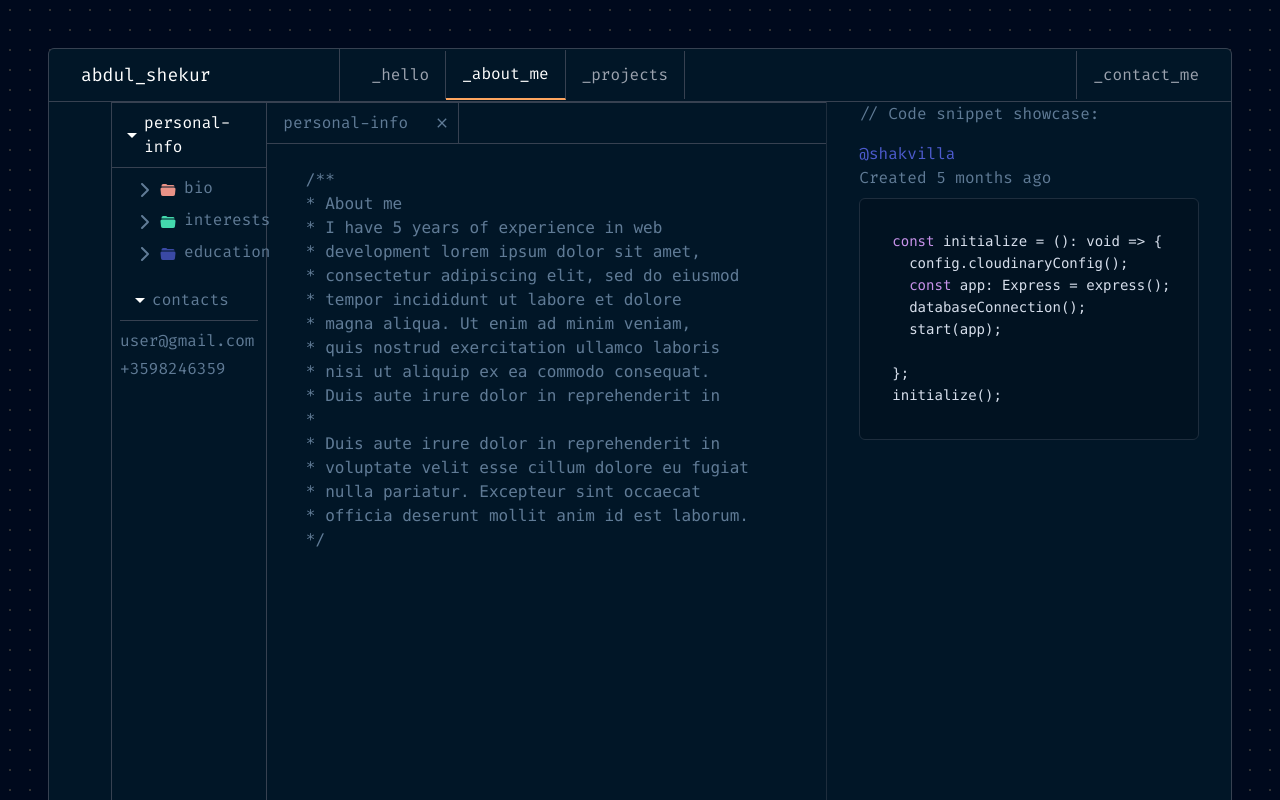
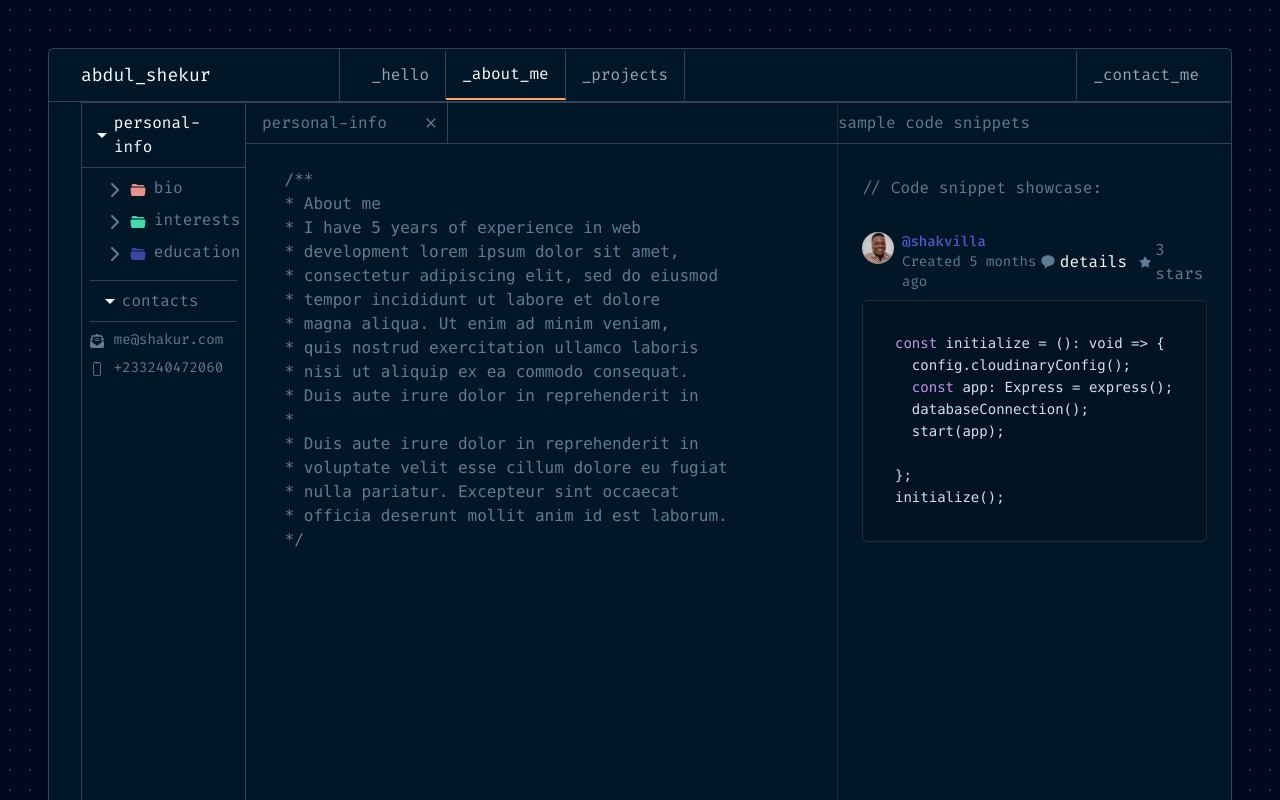
Before and after one commit to Shakvilla/shakur, a Next.js app: page /about_me in a window 1280 px wide. Shown: the top 800 px of the page. Built offline with nearby package versions, Linux system fonts and the light colour scheme.

Commit message:
desktop version of of about page 90% completed

```diff
--- a/pages/_app.js
+++ b/pages/_app.js
@@ -6,14 +6,18 @@ import { PagesProgressBar as ProgressBar } from 'next-nprogress-bar';
 import { Fira_Code } from 'next/font/google'
 import Navbar from '../components/Navbar';
 import Footer from '../components/Footer';
+
+
+
 const fira = Fira_Code({ subsets: ['latin'] })
 
 function MyApp({ Component, pageProps }) {
   <Head>
     <title>Abdul Shekur - Portfolio</title>
   </Head>
-  return <div className={`${fira.className} absolute top-0 text-white p-4 sm:p-8 md:p-12 min-h-screen w-screen bg-[#000000] bg-[radial-gradient(#ffffff33_1px,#00091d_1px)] bg-[size:20px_20px] overflow-hidden`}>
+  return <div className={fira.className }>
 
+    <div className="absolute top-0 text-white p-4 sm:p-8 md:p-12 min-h-screen w-screen bg-[#000000] bg-[radial-gradient(#ffffff33_1px,#00091d_1px)] bg-[size:20px_20px] overflow-hidden">
       <div className="  mx-auto h-full 2xl:h-screen     w-full border border-gray-700 rounded-md bg-[#011627]">
         <Navbar />
 
@@ -28,6 +32,9 @@ function MyApp({ Component, pageProps }) {
         />
 
       </div>
+ </div>
+
+
 
   </div>
 }
--- a/pages/about_me/index.jsx
+++ b/pages/about_me/index.jsx
@@ -5,6 +5,12 @@ import CodeSnippet from '../../components/CodeSnippet'
 import { MdClose } from "react-icons/md";
 import { IoFolderOpen } from "react-icons/io5";
 import { FaChevronRight } from "react-icons/fa6";
+import { FaEnvelopeOpenText } from "react-icons/fa6";
+import { IoPhonePortraitOutline } from "react-icons/io5";
+import { BiSolidMessageRounded } from "react-icons/bi";
+import { FaStar } from "react-icons/fa6";
+
+import Image from 'next/image'
 
 export default function About() {
 
@@ -34,14 +40,16 @@ initialize();
     <div className="min-h-screen flex flex-col bg-[#011627] text-white">
       {/* <Navbar /> */}
 
-      <main className="flex flex-1 w-full px-4  sm:px-6  md:px-8 mx-auto">
+      <main className="flex flex-1 w-full px-4  sm:px-6  md:px-0 mx-auto">
 
         <div>
 
         </div>
         <section className="w-full flex lg:w-2/12">
             <div className="lg:w-2/12 border-r border-gray-700 h-full">
+             <div className="">
 
+             </div>
             </div>
               <div className="text-[#607B96] lg:w-10/12 border-r border-gray-700 h-full">
             <div className="mt-0">
@@ -84,7 +92,7 @@ initialize();
                 </li>
                   </ul>
                   <div className="mt-4 px-2">
-                <div className="p-2 flex justify-start items-center text-white border-b border-gray-700">
+                <div className="p-2 flex justify-start items-center text-white border-y border-gray-700">
                   <div className="text-2xl">
                     <MdArrowDropDown />
 
@@ -92,8 +100,17 @@ initialize();
                   <p className="text-[#607B96]">contacts</p>
                 </div>
                     {/* <p className="text-[#607B96]">contacts</p> */}
-                    <p className="mt-2">user@gmail.com</p>
-                    <p className="mt-1">+3598246359</p>
+                <li className="mt-2 text-sm flex items-center gap-2">
+                  <p className="text-[#607B96]  w-4 h-3"> <FaEnvelopeOpenText /></p>
+                  <p className="text-[#607B96]">me@shakur.com</p>
+                </li>
+                    {/* <p className="mt-1">+3598246359</p> */}
+                <li className="mt-2 text-sm flex items-center gap-2">
+                  <p className="text-[#607B96]  w-4 h-3"> <IoPhonePortraitOutline />
+
+                  </p>
+                  <p className="text-[#607B96]">+233240472060</p>
+                </li>
                   </div>
                 </div>
               </div>
@@ -134,42 +151,58 @@ initialize();
 
         </section>
 
-        <section className="w-full lg:w-4/12 pl-8 border-l border-[#1E2D3D]">
-          <div className="text-[#607B96]">
-            <p>// Code snippet showcase:</p>
+        <section className="w-full lg:w-4/12 border-l border-[#1E2D3D]">
+          <div className=" flex justify-start py-2 items-center  border-y border-gray-700">
+            {/* <div className="py-2"> */}
+              {/* <MdArrowDropDown /> */}
+              <p className=" text-[#607B96]">sample code snippets</p>
+            {/* </div> */}
+            {/* <p className="">personal-info</p> */}
           </div>
-          <div className="mt-4">
+
+          <div className="my-8 px-6">
+            <div className="text-[#607B96] mb-8">
+              <p>// Code snippet showcase:</p>
+            </div>
             <div className="mb-8">
-              <p className="text-[#4D5BCE]">@shakvilla</p>
-              <p className="text-[#607B96]">Created 5 months ago</p>
+              <div className="flex justify-between items-center ">
+                <div className="flex item-center gap-x-2">
+                  {/* <div className=" w-8 h-8 rounded-full"> */}
+                    <Image
+                        src="/images/shakur.svg"
+                        alt="shakur"
+                        width="32"
+                        height="32"
+                        className="h-8 w-8 rounded-full"
+                    />
+
+                  {/* </div> */}
+                  <div className="text-sm">
+                    <p className="text-[#4D5BCE] font-medium">@shakvilla</p>
+                    <p className="text-[#607B96]">Created 5 months ago</p>
+                  </div>
+
+                </div>
+                <div className="flex gap-x-3">
+                  <div className="flex items-center text-[#607B96] gap-x-1">
+                    <BiSolidMessageRounded />
+
+                    <p className="text-white">details</p>
+
+                  </div>
+                  <div className="flex items-center text-[#607B96] gap-x-1">
+                    <FaStar />
+                    <p className="">3 stars</p>
+
+                  </div>
+                </div>
+              </div>
+
               <div className="mt-2 bg-[#011221] border border-[#1E2D3D] p-4 rounded-md">
                 <CodeSnippet code={code1} language="typescript" />
-
-                {/* <SyntaxHighlighter
-                    language="typescript"
-                  style={solarizedlight}
-                    showLineNumbers
-                    wrapLines
-                  customStyle={customStyle}
-                    >
-                  {code1}
-                </SyntaxHighlighter> */}
               </div>
             </div>
-            {/* <div className="mb-8">
-              <p className="text-[#4D5BCE]">@username</p>
-              <p className="text-[#607B96]">Created 9 months ago</p>
-              <div className="mt-2 bg-[#011221] border border-[#1E2D3D] p-4 rounded-md">
-                <SyntaxHighlighter
-                  language="typescript"
-                  style={monokai}
-                  showLineNumbers
-                  wrapLines
-                >
-                  {code2}
-                </SyntaxHighlighter>
-              </div>
-            </div> */}
+
           </div>
         </section>
       </main>
```
Also changed, not shown: public/images/shakur.svg (added). Lines whose indentation alone changed are shown as unchanged.
